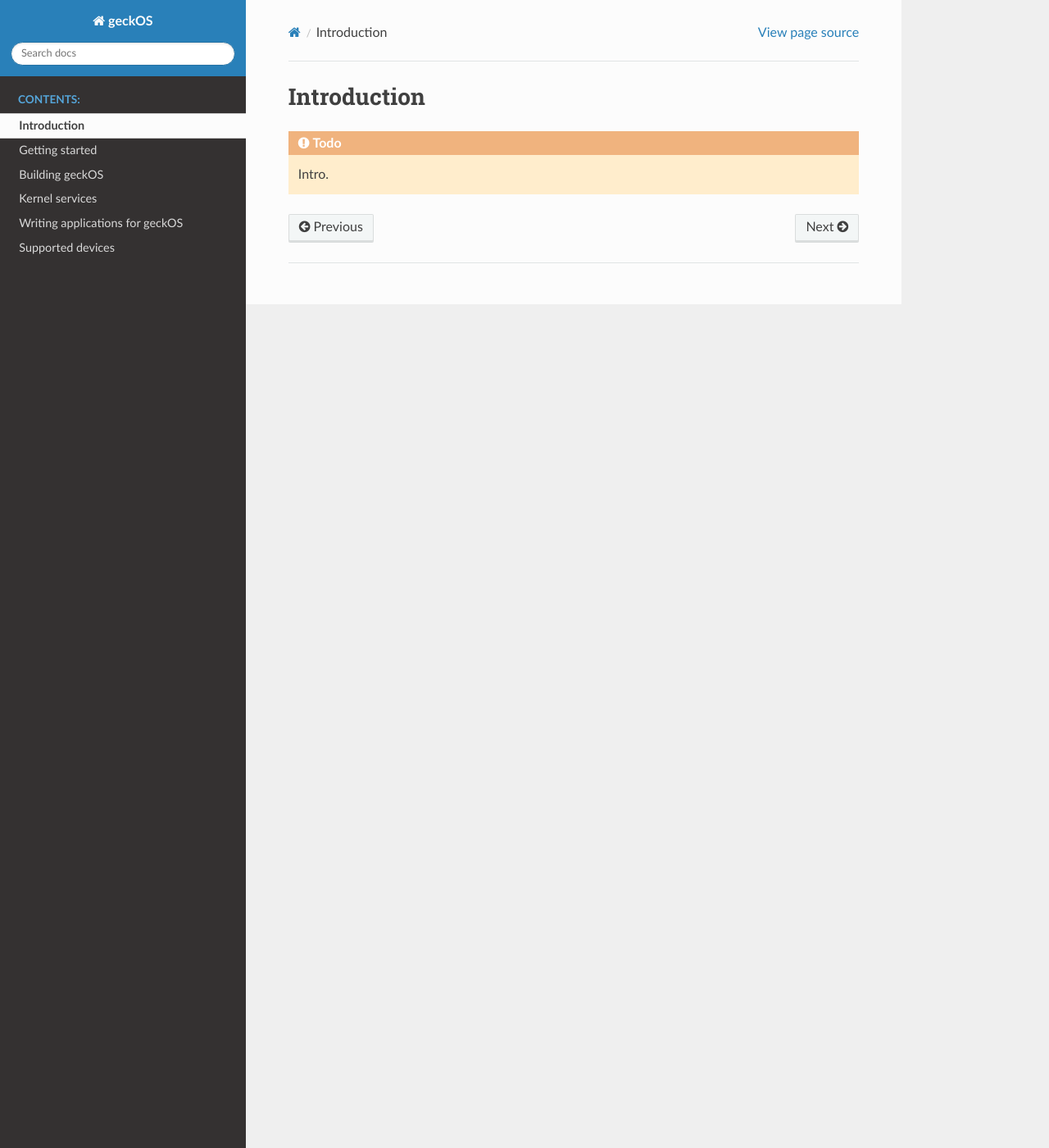
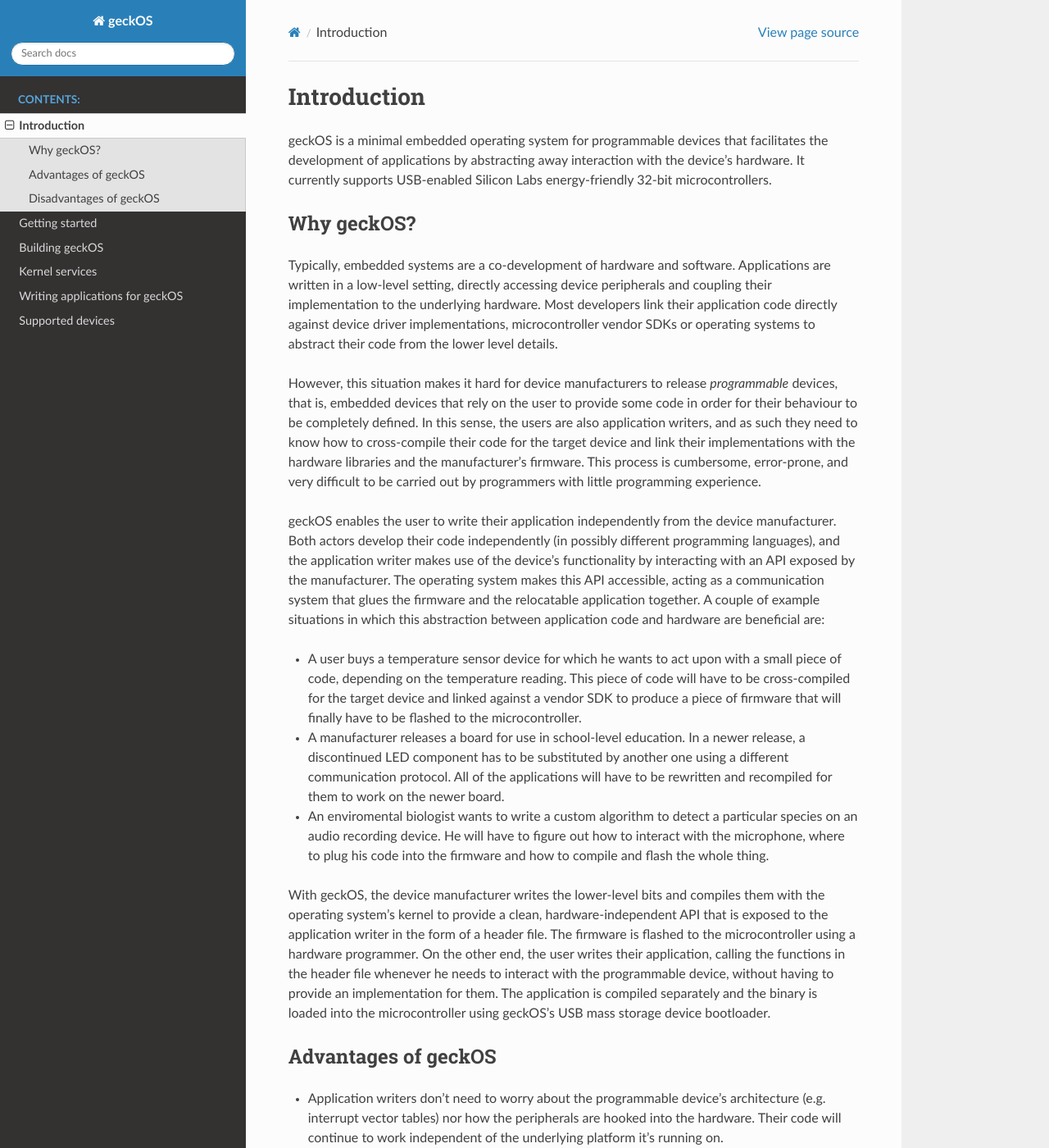
Before and after one commit to david-perez/geckOS, a Sphinx documentation site: the page built from doc/introduction.rst, in a window 1280 px wide and 1400 px high. Shown: the whole window at 82% size. Built offline with Sphinx 7.4.7 and the Read the Docs theme 2.0.0, drawn with Linux system fonts in a browser that asks for light colours; pages that are not in the unit, such as notebooks, are missing from menus; some of the changed text lies outside the part shown.

Commit message:
Docs: introduction

```diff
--- a/doc/introduction.rst
+++ b/doc/introduction.rst
@@ -1,4 +1,88 @@
 Introduction
 ############
 
-.. todo:: Intro.
+geckOS is a minimal embedded operating system for programmable devices that
+facilitates the development of applications by abstracting away interaction
+with the device's hardware. It currently supports USB-enabled Silicon Labs
+energy-friendly 32-bit microcontrollers.
+
+Why geckOS?
+===========
+
+Typically, embedded systems are a co-development of hardware and software.
+Applications are written in a low-level setting, directly accessing device
+peripherals and coupling their implementation to the underlying hardware. Most
+developers link their application code directly against device driver
+implementations, microcontroller vendor SDKs or operating systems to abstract
+their code from the lower level details.
+
+However, this situation makes it hard for device manufacturers to release
+*programmable* devices, that is, embedded devices that rely on the user to
+provide some code in order for their behaviour to be completely defined. In
+this sense, the users are also application writers, and as such they need to
+know how to cross-compile their code for the target device and link their
+implementations with the hardware libraries and the manufacturer's firmware.
+This process is cumbersome, error-prone, and very difficult to be carried out
+by programmers with little programming experience.
+
+geckOS enables the user to write their application independently from the
+device manufacturer. Both actors develop their code independently (in possibly
+different programming languages), and the application writer makes use of the
+device's functionality by interacting with an API exposed by the manufacturer.
+The operating system makes this API accessible, acting as a communication
+system that glues the firmware and the relocatable application together. A
+couple of example situations in which this abstraction between application code
+and hardware are beneficial are:
+
+- A user buys a temperature sensor device for which he wants to act upon with a
+  small piece of code, depending on the temperature reading. This piece of code
+  will have to be cross-compiled for the target device and linked against a
+  vendor SDK to produce a piece of firmware that will finally have to be
+  flashed to the microcontroller.
+- A manufacturer releases a board for use in school-level education. In a newer
+  release, a discontinued LED component has to be substituted by another one
+  using a different communication protocol. All of the applications will have
+  to be rewritten and recompiled for them to work on the newer board.
+- An enviromental biologist wants to write a custom algorithm to detect a
+  particular species on an audio recording device. He will have to figure out
+  how to interact with the microphone, where to plug his code into the firmware
+  and how to compile and flash the whole thing.
+
+With geckOS, the device manufacturer writes the lower-level bits and compiles
+them with the operating system's kernel to provide a clean,
+hardware-independent API that is exposed to the application writer in the form
+of a header file. The firmware is flashed to the microcontroller using a
+hardware programmer. On the other end, the user writes their application,
+calling the functions in the header file whenever he needs to interact with the
+programmable device, without having to provide an implementation for them. The
+application is compiled separately and the binary is loaded into the
+microcontroller using geckOS's USB mass storage device bootloader.
+
+Advantages of geckOS
+====================
+
+- Application writers don't need to worry about the programmable device's
+  architecture (e.g. interrupt vector tables) nor how the peripherals are
+  hooked into the hardware. Their code will continue to work independent of the
+  underlying platform it's running on.
+- Application writers don't need to link their code against SDKs or use
+  complicated vednor IDEs. They can write their code from the comfortableness
+  of their favourite text editor, without any dependencies, and in their
+  favourite programming language, as long as it can be compiled down to the
+  target's instruction set.
+- Firmware and application code are developed and compiled separately. If one's
+  implementation changes, the other doesn't need to be recompiled.
+- Smaller application binaries, useful in situations in which already deployed
+  devices need to be updated via downlink-constrained or costly mediums (e.g.
+  radio).
+- Manufacturers don't need to bundle an on-board programmer in their device
+  design for the user to flash applications, since these are loaded using
+  geckOS's included USB mass storage device bootloader. Users just plug it into
+  their computers and drag and drop their application binaries.
+
+.. todo:: Any more?
+
+Disadvantages of geckOS
+=======================
+
+.. todo:: Many.
--- a/doc/supported-devices.rst
+++ b/doc/supported-devices.rst
@@ -1,3 +1,5 @@
+.. _supported_devices:
+
 Supported devices
 =================
 
```
